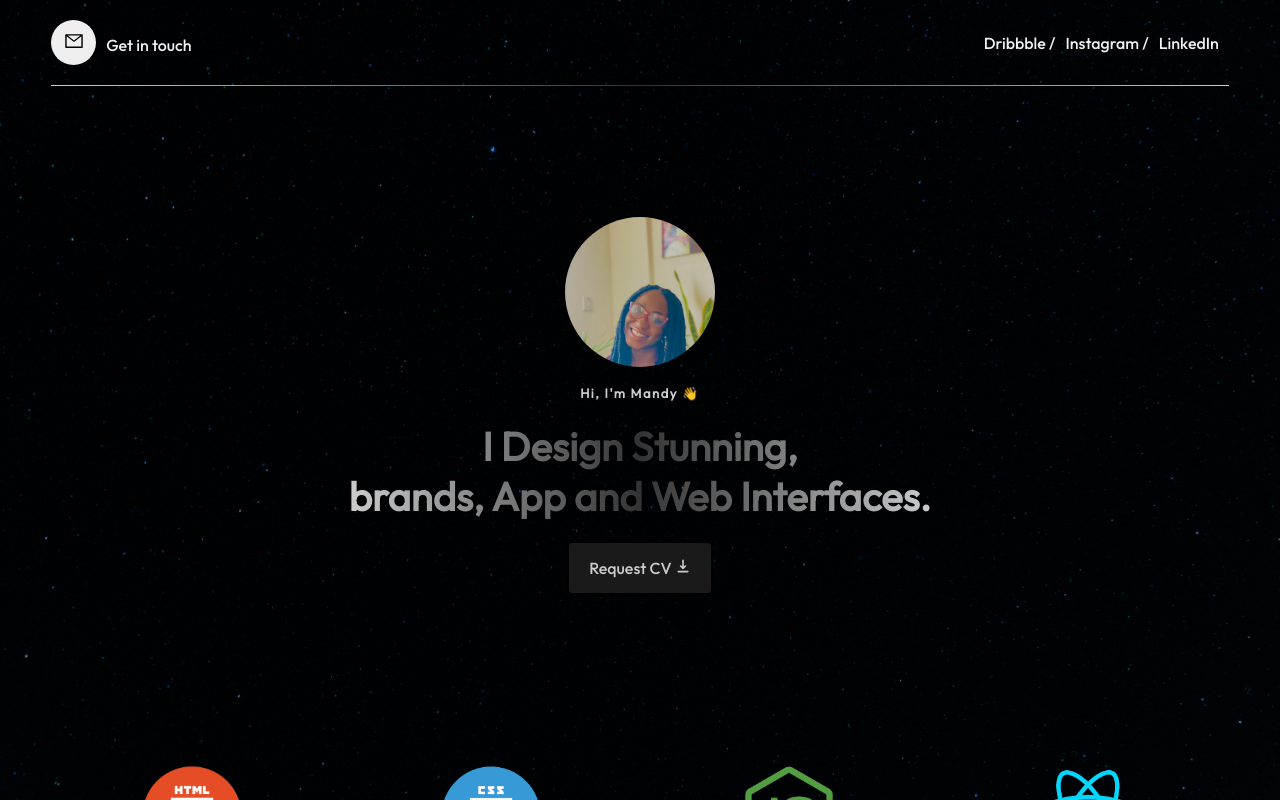
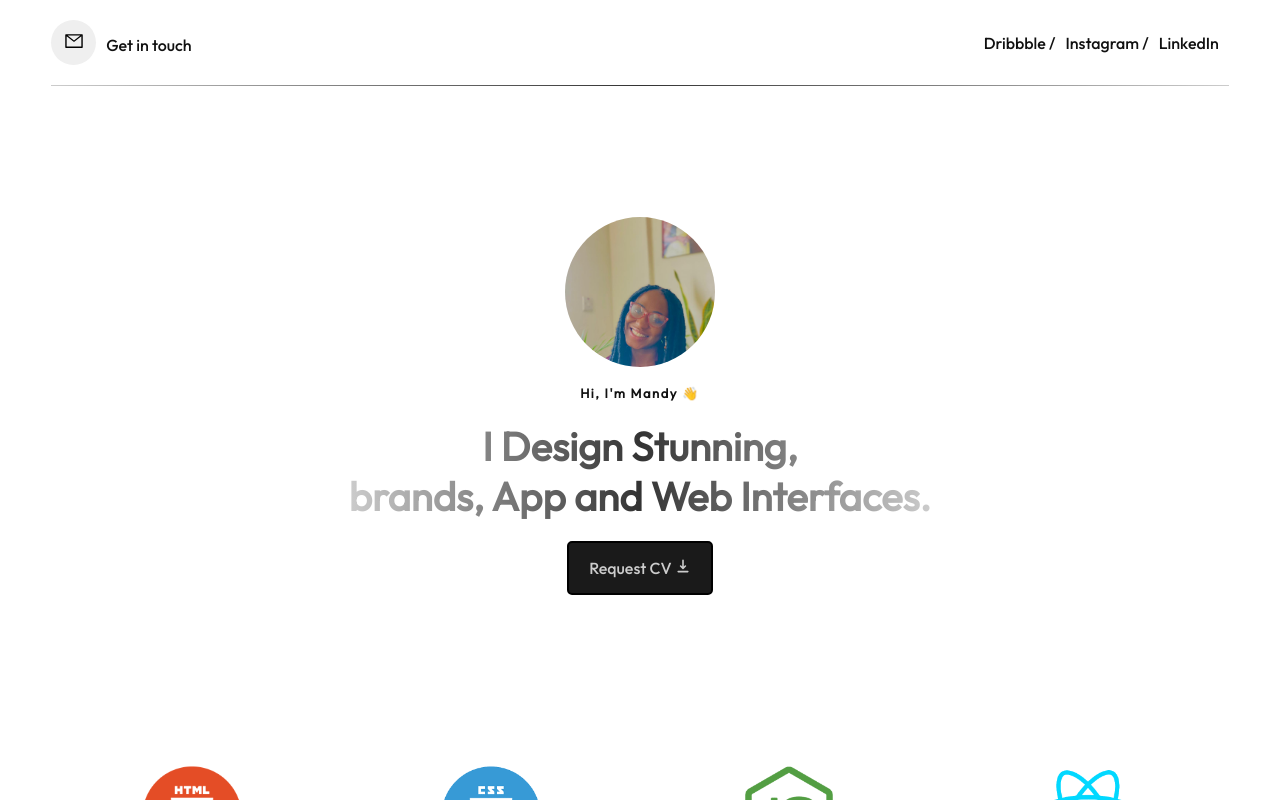
Before and after one commit to Ernest99/myportfolio, a React (Vite) app: page / in a window 1280 px wide. Shown: the top 800 px of the page. Built offline with nearby package versions, Linux system fonts and the light colour scheme.

Commit message:
changed bg color

```diff
--- a/src/components/Nav.jsx
+++ b/src/components/Nav.jsx
@@ -19,14 +19,14 @@ const Nav = () => {
             <span>Get in touch</span>
         </div>
         <div className="middle">
-            <a href="./"> <RiDribbbleFill className='socialIcon'/> </a>
-            <a href="./"> <RiInstagramFill className='socialIcon'/></a>
-            <a href="./"> <RiLinkedinFill className='socialIcon'/> </a>
+            <a href="https://dribbble.com/ellymany"> <RiDribbbleFill className='socialIcon'/> </a>
+            <a href="https://instagram.com/lady_mandyella?igshid=OGQ5ZDc2ODk2ZA=="> <RiInstagramFill className='socialIcon'/></a>
+            <a href="https://www.linkedin.com/in/amanda-emmanuella-dzegblor-196b2618b"> <RiLinkedinFill className='socialIcon'/> </a>
         </div>
         <div className="right">
-            <a href="./">Dribbble /</a>
-            <a href="./">Instagram /</a>
-            <a href="./">LinkedIn</a>
+            <a href="https://dribbble.com/ellymany">Dribbble /</a>
+            <a href="https://instagram.com/lady_mandyella?igshid=OGQ5ZDc2ODk2ZA==">Instagram /</a>
+            <a href="https://www.linkedin.com/in/amanda-emmanuella-dzegblor-196b2618b">LinkedIn</a>
         </div>
       </nav>
       <hr />
--- a/src/components/header.css
+++ b/src/components/header.css
@@ -1,7 +1,8 @@
 header{
     padding: 20px 4%;
     width: 100%;
-    background:linear-gradient(rgba(0,0,0,0.5),rgba(0,0,0,0.5)), url('../assets/images/site_bg.jpg');
+    /* background:linear-gradient(rgba(0,0,0,0.5),rgba(0,0,0,0.5)), url('../assets/images/site_bg.jpg'); */
+    background: #fff;
     background-attachment: fixed;
     background-size: cover;
     background-position: center;
--- a/src/components/nav.css
+++ b/src/components/nav.css
@@ -22,7 +22,8 @@ nav{
     font-size: 20px;
 }
 .socialIcon{
-    color: var(--white)
+    /* color: var(--white); */
+    color: #111;
 }
 .middle{
     display: none;
@@ -40,11 +41,13 @@ nav{
     margin-right: 10px;
 }
 .left span{
-    color: var(--white);
+    /* color: var(--white); */
+    color: #111;
 }
 .right a{
     margin-right: 10px;
-    color: var(--white);
+    /* color: var(--white); */
+    color: #111;
 }
 hr{
     border: 0;
--- a/src/components/profile.css
+++ b/src/components/profile.css
@@ -39,7 +39,8 @@ img{
 }
 .profile h4{
     padding-top: 18px;
-    color: #ccc;
+    /* color: #ccc; */
+    color: #111;
     font-family: 'outfitRegular';
     font-size: 13px;
     text-align: center;
```
